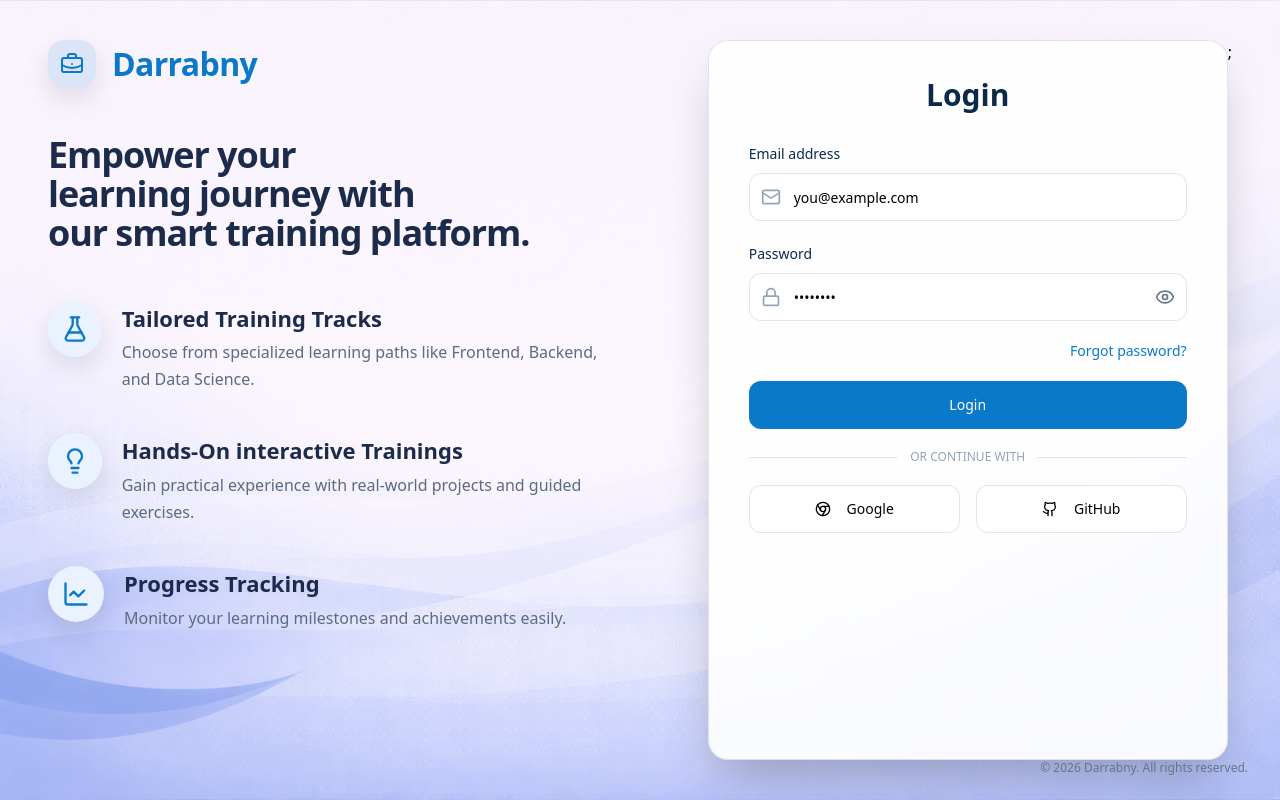
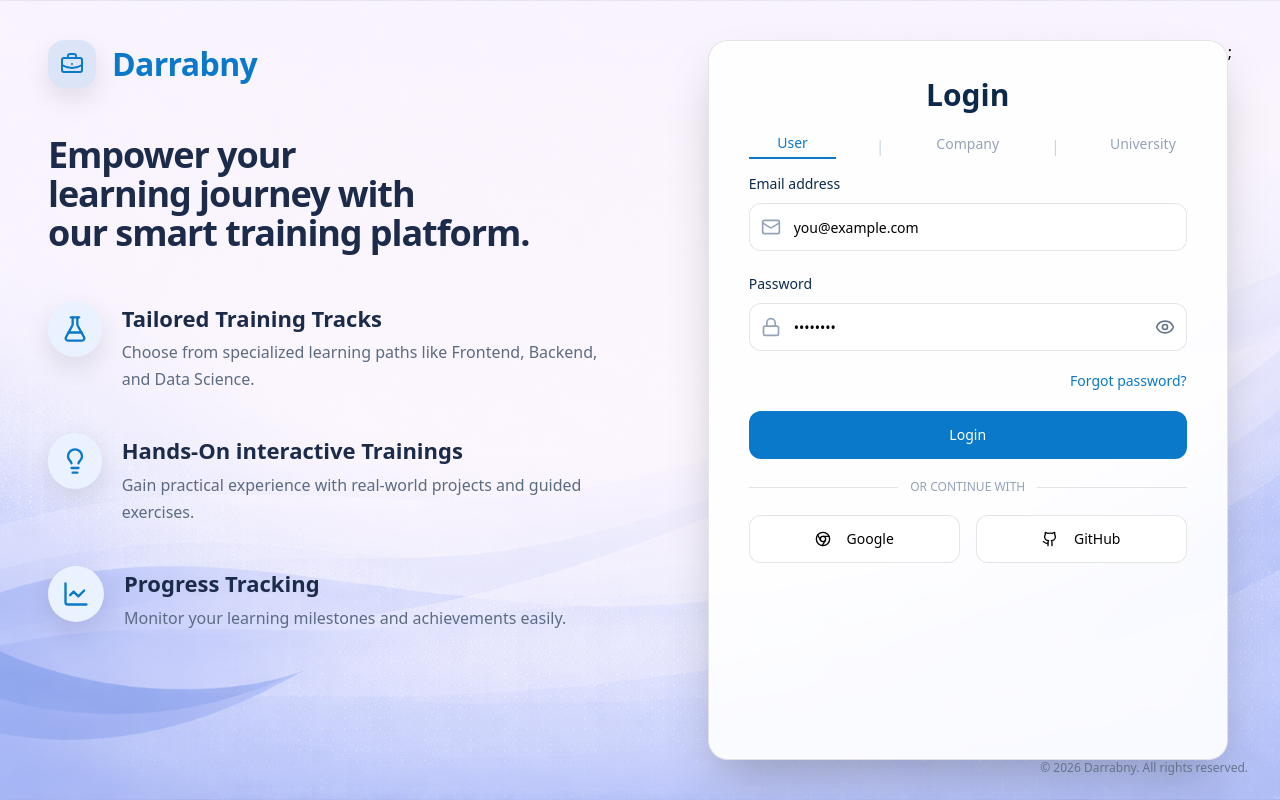
Before and after one commit to ZIADMOHAMED-A8/Darrabny, a Next.js app: page /login in a window 1280 px wide. Built offline with nearby package versions, Linux system fonts and the light colour scheme; no server answers.

Commit message:
company login feature

```diff
--- a/src/app/(auth)/login/_components/login-form.tsx
+++ b/src/app/(auth)/login/_components/login-form.tsx
@@ -28,43 +28,89 @@ type Props = {
   onGithub?: () => void;
 };
 
-export default function LoginFormCard({
-  onForgotPassword,
-  onGithub,
-}: Props) {
+export default function LoginFormCard({ onForgotPassword, onGithub }: Props) {
   const [showPassword, setShowPassword] = useState(false);
   const { login, isPending, error } = useLogin();
+  const [role, setRole] = useState<"user" | "company" | "university">("user");
+
+  const changeRole = (selectedRole: "user" | "company" | "university") => {
+    setRole(selectedRole);
+  };
 
   const form = useForm<LoginValues>({
     resolver: zodResolver(loginSchema),
     defaultValues: {
       email: "",
       password: "",
+       role: "user",
     },
   });
 
-  const  onSubmit: SubmitHandler<LoginValues> = (data) => {
-    login(data);
+  const onSubmit: SubmitHandler<LoginValues> = (data) => {
+    login({
+    ...data,
+    role,
+  });
   };
 
-  // 👇 ده الجزء الجديد
   const handleGoogleLogin = async () => {
-    await signIn("google", {
-    });
+    await signIn("google", {});
   };
 
   return (
     <Card className="w-full max-w-[520px] rounded-[20px] border border-black/10 bg-white/90 shadow-2xl backdrop-blur">
       <CardContent className="px-10 pb-10 pt-9">
-        <h2 className="text-center text-3xl font-semibold text-[#0B2A4A]">
-          Login
-        </h2>
+        <div className="grid grid-cols-5 text-center items-center">
+          {/* Row 1 */}
+          <h2 className="col-span-5 text-3xl font-semibold text-[#0B2A4A] mb-2">
+            Login
+          </h2>
 
+          {/* Row 2 with more space */}
+          <div className="col-span-5 grid grid-cols-5 items-center py-3">
+            <button
+              type="button"
+              onClick={() => changeRole("user")}
+              className={`text-sm font-medium pb-1 transition-all duration-200 ${
+                role === "user"
+                  ? "text-[#0A79C9] border-b-2 border-[#0A79C9]"
+                  : "text-slate-400 hover:text-[#0B2A4A]"
+              }`}
+            >
+              User
+            </button>
+
+            <span className="text-slate-300">|</span>
+
+            <button
+              type="button"
+              onClick={() => changeRole("company")}
+              className={`text-sm font-medium pb-1 transition-all duration-200 ${
+                role === "company"
+                  ? "text-[#0A79C9] border-b-2 border-[#0A79C9]"
+                  : "text-slate-400 hover:text-[#0B2A4A]"
+              }`}
+            >
+              Company
+            </button>
+
+            <span className="text-slate-300">|</span>
+
+            <button
+              type="button"
+              onClick={() => changeRole("university")}
+              className={`text-sm font-medium pb-1 transition-all duration-200 ${
+                role === "university"
+                  ? "text-[#0A79C9] border-b-2 border-[#0A79C9]"
+                  : "text-slate-400 hover:text-[#0B2A4A]"
+              }`}
+            >
+              University
+            </button>
+          </div>
+        </div>
         <Form {...form}>
-          <form
-            onSubmit={form.handleSubmit(onSubmit)}
-            className="mt-7 space-y-5"
-          >
+          <form onSubmit={form.handleSubmit(onSubmit)} className="space-y-5">
             <FormField
               control={form.control}
               name="email"
--- a/src/app/(auth)/login/_hooks/use-login.ts
+++ b/src/app/(auth)/login/_hooks/use-login.ts
@@ -8,22 +8,31 @@ export function useLogin() {
   const { mutate, error, isPending } = useMutation({
     mutationFn: async (values: LoginValues) => {
       console.log(values);
-      // Call NextAuth credentials signIn
+
       const response = await signIn("credentials", {
         ...values,
         redirect: false,
       });
 
+      console.log(response);
+
       if (response?.error) {
-        console.log("response error:::::::::::::::::::::::::::::::::::", response);
-        throw new Error("Login failed: unauthorized" );
+        throw new Error(response.error || "Login failed");
       }
-      console.log("response", response);
 
+      // 👇 redirect logic حسب role
       const callbackUrl = new URLSearchParams(location.search).get(
         "callbackUrl",
       );
-      window.location.href = callbackUrl || "/";
+
+      const redirectTo =
+        values.role === "company"
+          ? "/company/dashboard"
+          : values.role === "university"
+            ? "/university/dashboard"
+            : "/";
+
+      window.location.href = callbackUrl || redirectTo;
     },
   });
 
--- a/src/lib/schemas/auth/login.schema.ts
+++ b/src/lib/schemas/auth/login.schema.ts
@@ -1,11 +1,11 @@
 import { z } from "zod";
 
-/*  LOGIN SCHEMA */
 export const loginSchema = z.object({
-  // userType: z.enum(["trainee", "company"]),
   email: z.string().email("Invalid email"),
   password: z.string().min(6, "Minimum 6 characters"),
-  // remember: z.boolean().optional(),
+  role: z.enum(["user", "company", "university"], {
+    message: "Role is required",
+  }),
 });
 
 export type LoginValues = z.infer<typeof loginSchema>;
```
Also changed, not shown: src/auth.ts (+17 -2 lines).
